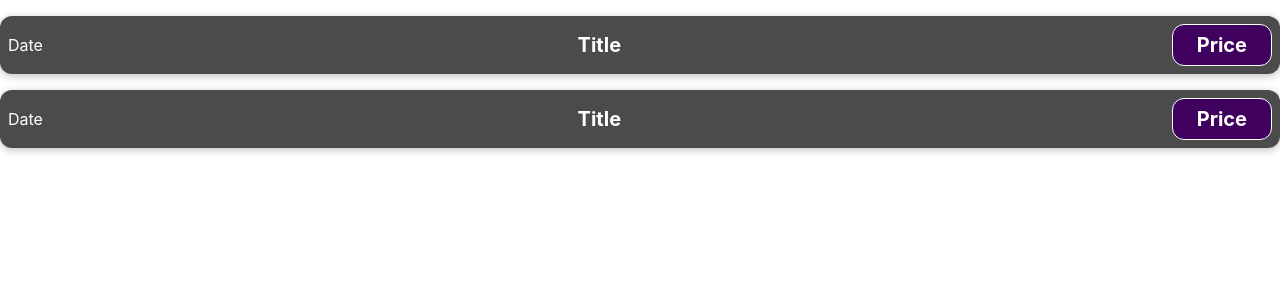
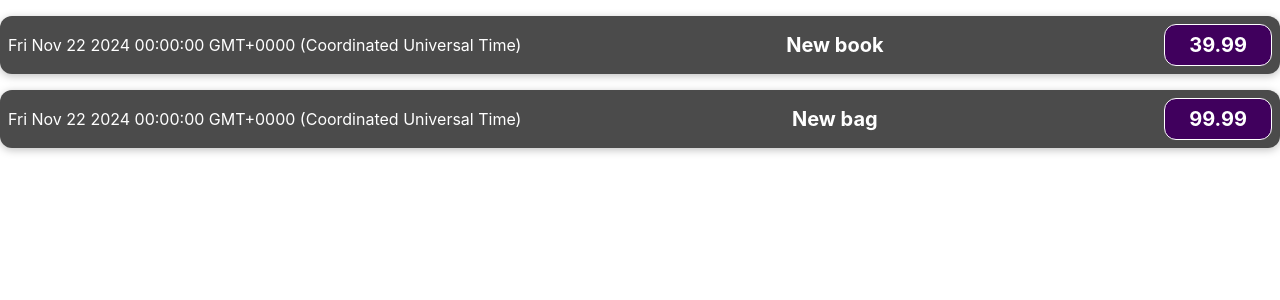
Before and after one commit to margitviigi/expenses, a React (Create React App) app: page / in a window 1280 px wide. Shown: the top 300 px of the page. Built offline with nearby package versions, Linux system fonts and the light colour scheme.

Commit message:
Get data via props

```diff
--- a/src/App.js
+++ b/src/App.js
@@ -1,11 +1,23 @@
 import './App.css';
 import ExpenseItem from './components/ExpenseItem';
 
-function App() {
+const App = () =>{
+  const expenses = [
+    {
+    date: new Date(2024, 10, 22),
+    title:'New book',
+    price: 39.99
+    },
+    {
+    date: new Date(2024, 10, 22),
+    title:'New bag',
+    price: 99.99
+    },
+]
   return (
     <div className="App">
-      <ExpenseItem />
-      <ExpenseItem />
+      <ExpenseItem data={expenses[0]} />
+      <ExpenseItem data={expenses[1]} />
     </div>
   );
 }
--- a/src/components/ExpenseItem.js
+++ b/src/components/ExpenseItem.js
@@ -1,17 +1,21 @@
 import './ExpenseItem.css'
 
-const ExpenseItem = () =>{
+const ExpenseItem = (props) =>{
+
+    console.log(props.data)
+
+
+
     return (
     <div className="expense-item">
-        <div>Date</div>
+        <div>{props.data.date.toString()}</div>
         <div className='expense-item__description'>
-            <h2>Title</h2>
-            <div className='expense-item__price'>Price</div>
+            <h2>{props.data.title}</h2>
+            <div className='expense-item__price'>{props.data.price}</div>
         </div>
-    </div>)
+    </div>
+    )
 }
 
 
-
-
 export default ExpenseItem;
```
